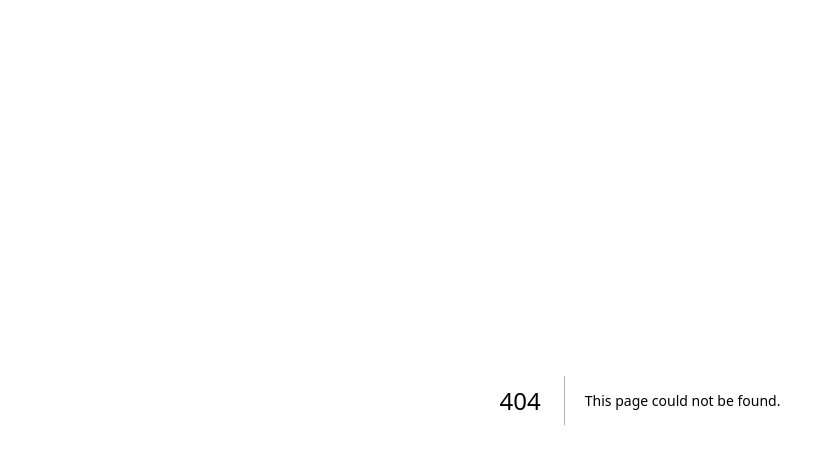
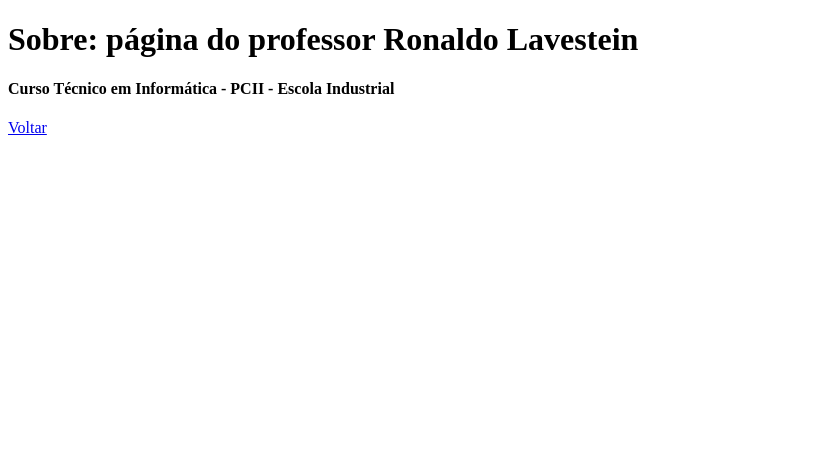
Before and after one commit to ronerds/ronerds, a Next.js app: page /sobre in a window 1280 px wide. Before the commit this address had no page. Shown: the top 464 px of the page, without its empty margins (0-835 px from the left). Built offline with nearby package versions, Linux system fonts and the light colour scheme.

Commit message:
Criação de links e página Sobre

```diff
--- a/pages/index.js
+++ b/pages/index.js
@@ -1,8 +1,12 @@
+import Link from "next/link";
 function Home() {
   return (
     <div>
       <h1>Primeiro projeto:</h1>
       <h4>Página criada usando Node.JS, Next.JS e React</h4>
+      <Link href="/sobre.js">
+        <a>Acessar página Sobre</a>
+      </Link>
     </div>
   );
 }
--- /dev/null
+++ b/pages/sobre.js
@@ -0,0 +1,14 @@
+import Link from "next/link";
+function Sobre() {
+  return (
+    <div>
+      <h1>Sobre: página do professor Ronaldo Lavestein</h1>
+      <h4>Curso Técnico em Informática - PCII - Escola Industrial</h4>
+      <Link href="/sobre.js">
+        <a>Voltar</a>
+      </Link>
+    </div>
+  );
+}
+
+export default Sobre;
```
